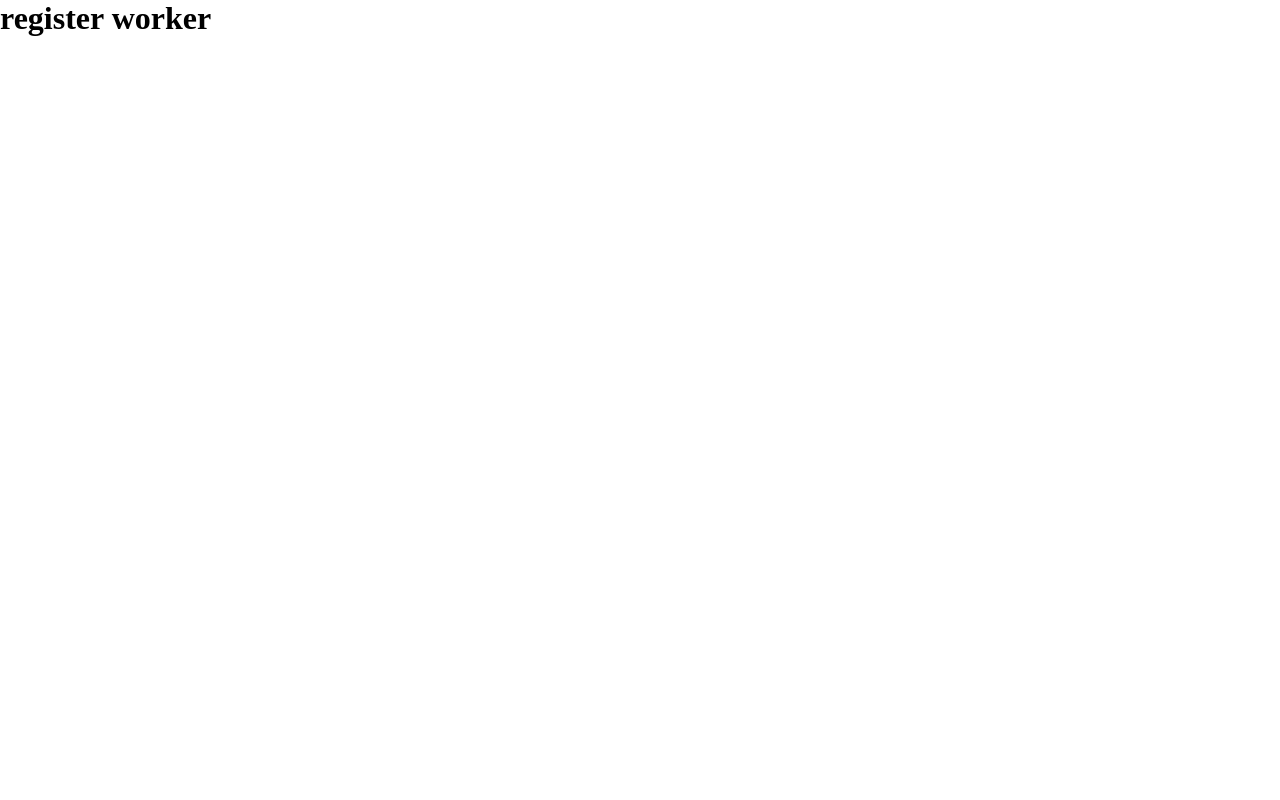
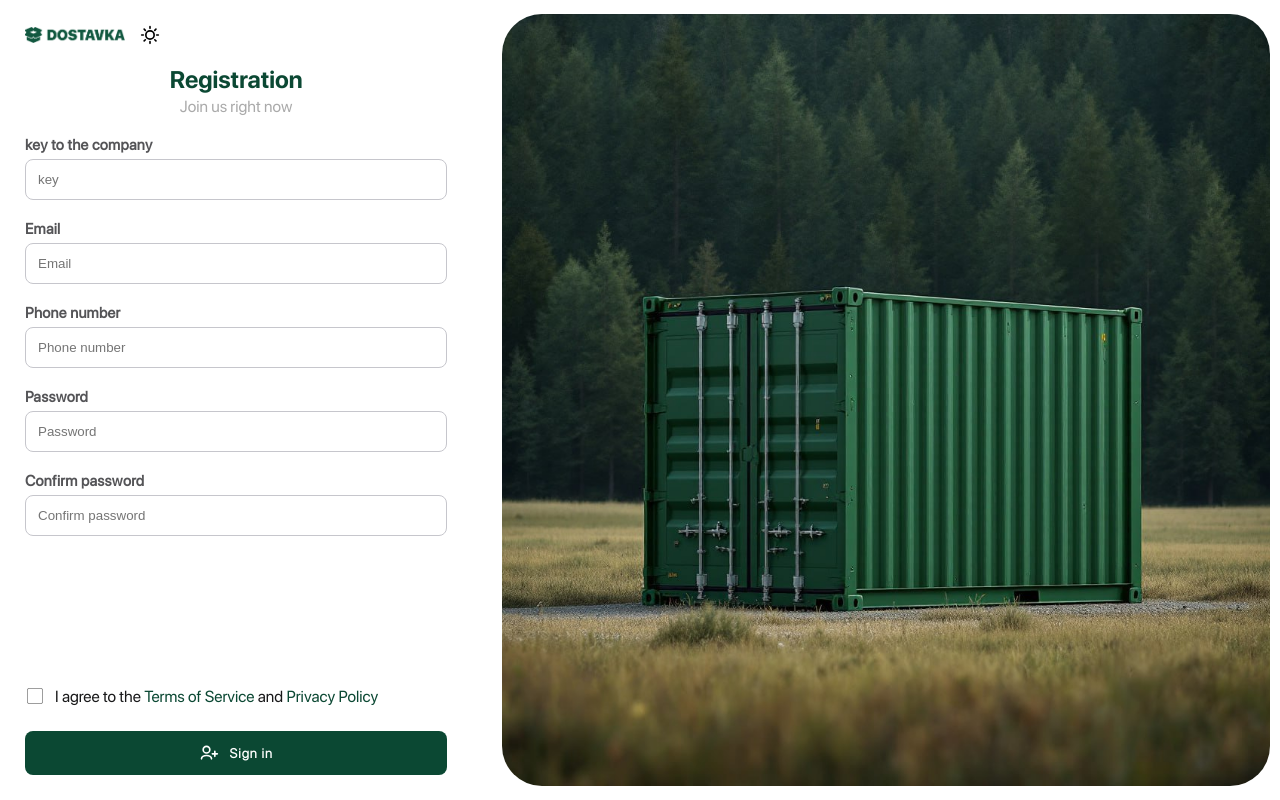
Before and after one commit to k4rpenko/Dostavka, a Next.js app in the folder client/: page /register/worker in a window 1280 px wide. Built offline with nearby package versions, Linux system fonts and the light colour scheme.

Commit message:
add disgn for register/worker

```diff
--- a/client/src/app/(authentication)/register/worker/page.tsx
+++ b/client/src/app/(authentication)/register/worker/page.tsx
@@ -1,7 +1,72 @@
+import styles from './style.module.scss';
+
 export default function Home() {
     return (
-      <div>
-        <h1>register worker</h1>
-      </div>
+        <div className={styles.appContainer}>
+            <div className={styles.appRegister}>
+                <div className={styles.formContainer}>
+                    <div className={styles.LogoItem}>
+                        <img className={styles.LogoImage} src="/logo/Logo-Dark.png" alt="Logo"/>
+                        <div className={styles.LogoSvg}>
+                            <svg width="20px" height="20px" viewBox="0 0 24 24" fill="none" xmlns="http://www.w3.org/2000/svg">
+                                <g id="Environment / Sun">
+                                    <path id="Vector" d="M12 4V2M12 20V22M6.41421 6.41421L5 5M17.728 17.728L19.1422 19.1422M4 12H2M20 12H22M17.7285 6.41421L19.1427 5M6.4147 17.728L5.00049 19.1422M12 17C9.23858 17 7 14.7614 7 12C7 9.23858 9.23858 7 12 7C14.7614 7 17 9.23858 17 12C17 14.7614 14.7614 17 12 17Z" stroke="#000000" stroke-width="2" stroke-linecap="round" stroke-linejoin="round"/>
+                                </g>
+                            </svg>
+                        </div>
+                    </div>
+                    <div className={styles.registerItem}>
+                        <div className={styles.headingItem}>
+                            <h2 className={styles.heading}>Registration</h2>
+                            <p className={styles.description}>Join us right now</p>
+                        </div>
+                        <form className={styles.formBox}>
+                            <div className={styles.formInputBox}>
+                                <div className={styles.formInput}>
+                                    <h2>key to the company</h2>
+                                    <input type="text" placeholder="key" />
+                                </div>
+                                <div className={styles.formInput}>
+                                    <h2>Email</h2>
+                                    <input type="email" placeholder="Email" />
+                                </div>
+                                <div className={styles.formInput}>
+                                    <h2>Phone number</h2>
+                                    <input type="tel" placeholder="Phone number" />
+                                </div>
+                                <div className={styles.formInput}>
+                                    <h2>Password</h2>
+                                    <input type="password" placeholder="Password" />
+                                </div>
+                                <div className={styles.formInput}>
+                                    <h2>Confirm password</h2>
+                                    <input type="password" placeholder="Confirm password" />
+                                </div>
+                            </div>
+                            <div className={styles.actions}>
+                                <div className={styles.checkboxContainer}>
+                                    <input type="checkbox" id="terms" />
+                                    <label htmlFor="terms">I agree to the <a href="#">Terms of Service</a> and <a href="#">Privacy Policy</a></label>
+                                </div>
+                                <button type="submit">
+                                    <svg width="20px" height="20px" viewBox="0 0 24 24" fill="none" xmlns="http://www.w3.org/2000/svg">
+                                        <g id="User / User_Add">
+                                            <path id="Vector" d="M15 19C15 16.7909 12.3137 15 9 15C5.68629 15 3 16.7909 3 19M19 16V13M19 13V10M19 13H16M19 13H22M9 12C6.79086 12 5 10.2091 5 8C5 5.79086 6.79086 4 9 4C11.2091 4 13 5.79086 13 8C13 10.2091 11.2091 12 9 12Z" stroke="#fff" stroke-width="2" stroke-linecap="round" stroke-linejoin="round"/>
+                                        </g>
+                                    </svg>
+                                    <samp>Sign in</samp>
+                                </button>
+                            </div>
+                        </form>
+                    </div>
+                </div>
+            </div>
+
+            <div className={styles.appImage}>
+                <div className={styles.appImageBox}>
+                    <img src="/Images/photo_2025-02-04_01-28-10.jpg" alt="background" />
+                </div>
+            </div>
+        </div>
     );
 }
--- /dev/null
+++ b/client/src/app/(authentication)/register/worker/style.module.scss
@@ -0,0 +1,188 @@
+.appContainer {
+    display: flex;
+    gap: 20px;
+    width: 100%;
+    height: 100vh;
+    flex-direction: row;
+    overflow: hidden;
+    justify-content: space-between;
+}
+
+.appRegister {
+    width: 55%;
+    display: flex;
+    padding: 25px;
+    color: white;
+}
+
+.LogoSvg{
+    display: flex;
+}
+
+.LogoItem{
+    display: flex;
+    align-items: center;
+    gap: 15px;
+}
+
+.LogoImage {
+    display: flex;
+
+    width: 100px;
+}
+
+
+.formContainer {
+    width: 100%;
+    display: flex;
+    gap: 20px;
+    flex-direction: column;
+}
+
+.registerItem{
+    height: 100%;
+    width: 100%;
+    display: flex;
+    flex-direction: column;
+}
+
+.heading {
+    color: var(--hover);
+    font-family: var(--font-sfpro-bold);
+}
+
+.headingItem{
+    display: flex;
+    gap: 3px;
+    flex-direction: column;
+    align-content: center;
+    align-items: center;
+}
+
+.description {
+    margin-bottom: 20px;
+    font-family: var(--font-sfpro-regular);
+    color: #aaa;
+}
+
+.formBox{
+    height: 100%;
+    display: flex;
+    flex-direction: column;
+    justify-content: space-between;
+
+    form {
+        display: flex;
+        flex-direction: column;
+    }
+}
+
+.formInputBox{
+    display: flex;
+    gap: 10px;
+    flex-direction: column;
+}
+
+.formInput{
+    display: flex;
+    gap: 5px;
+    flex-direction: column;
+
+    input{
+        padding: 12px;
+        margin-bottom: 10px;
+        border-radius: 8px;
+        border: 1px solid var(--grey-light-80);
+        color: var(--grey-dark);
+
+        &:focus{
+            border-color: var(--hover);
+            outline: none;
+            transition: background-color 0.3s ease, border-color 0.3s ease;
+        }
+    }
+
+    h2{
+        font-size: 15px;
+        color: var(--grey-light);
+        letter-spacing: 0.3px;
+        font-family: var(--font-sfpro-regular);
+        letter-spacing: 0.3px;
+    }
+}
+
+.checkboxContainer {
+    display: flex;
+    gap: 10px;
+    align-items: center;
+    margin-bottom: 15px;
+
+    label{
+        font-family: var(--font-sfpro-regular);
+        color: var(--grey-dark);
+    }
+
+    input {
+        width: 20px;
+        height: 20px;
+        transform: scale(0.8);
+        cursor: pointer;
+    }
+
+    a {
+        color: var(--hover);
+        text-decoration: none;
+    }
+}
+
+.actions{
+    display: flex;
+    gap: 10px;
+    flex-direction: column;
+
+    button {
+        display: flex;
+        gap: 10px;
+        width: 100%;
+        padding: 12px;
+        background: var(--hover);
+        border: none;
+        color: white;
+        font-weight: bold;
+        border-radius: 8px;
+        cursor: pointer;
+        align-items: center;
+        justify-content: center;
+        flex-direction: row;
+
+        samp{
+            letter-spacing: 1px;
+            font-family: var(--font-sfpro-light);
+        }
+
+        &:hover {
+            background: var(--hover);
+        }
+    }
+}
+
+.appImage {
+    width: 100%;
+    margin: 10px;
+    display: flex;
+    align-items: center;
+    justify-content: center;
+
+    img {
+        width: 100%;
+        height: 100%;
+        object-fit: cover;
+    }
+}
+
+.appImageBox {
+    border-radius: 40px;
+    width: 100%;
+    height: 99%;
+    overflow: hidden;
+}
```
Also changed, not shown: client/src/app/(authentication)/register/worker/style.css (deleted).
